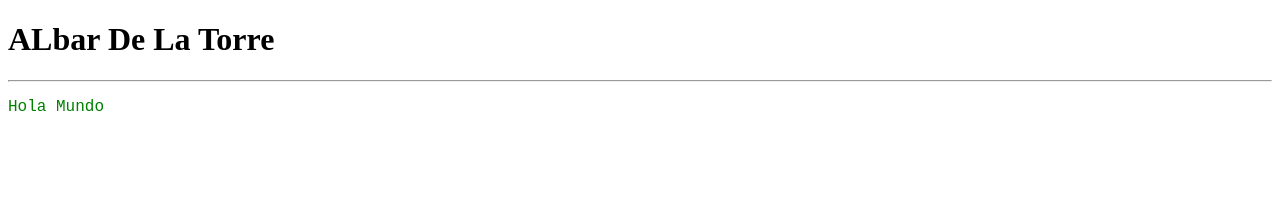
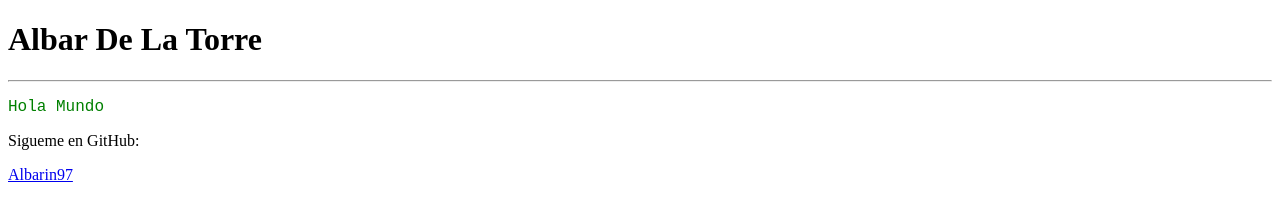
Before and after one commit to Albarin97-s-Git-Courses/avengers-curso, a plain HTML site: page docs/index.html in a window 1280 px wide. Drawn offline with Linux system fonts and the light colour scheme.

Commit message:
Link GitHub

```diff
--- a/docs/index.html
+++ b/docs/index.html
@@ -6,11 +6,15 @@
     <title>Albar De La Torre</title>
 </head>
 <body>
-    <h1>ALbar De La Torre</h1>
+    <h1>Albar De La Torre</h1>
     <hr>
     <p style="color: green; font-family: 'Courier New', Courier, monospace;">
         Hola Mundo
     </p>
+    <p>
+        Sigueme en GitHub:
+    </p>
+    <a href="https://github.com/Albarin97">Albarin97</a>
 
     <script src="js/app.js"></script>
 </body>
```
